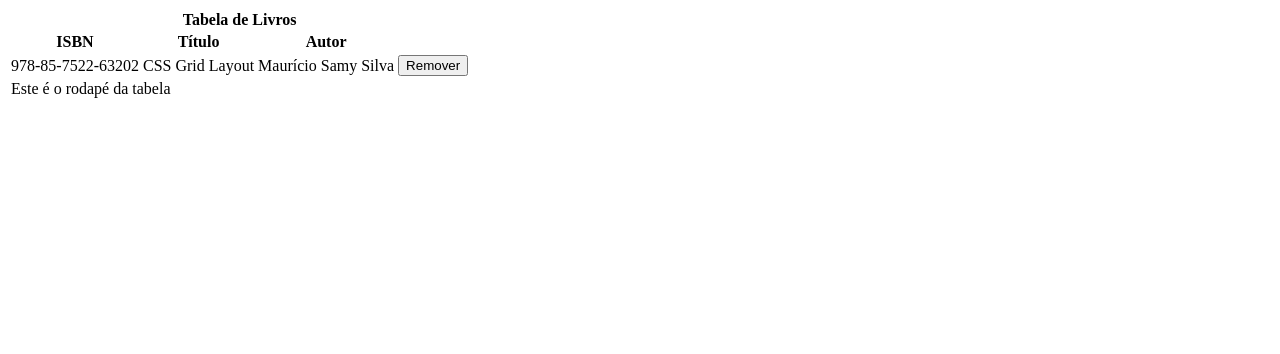
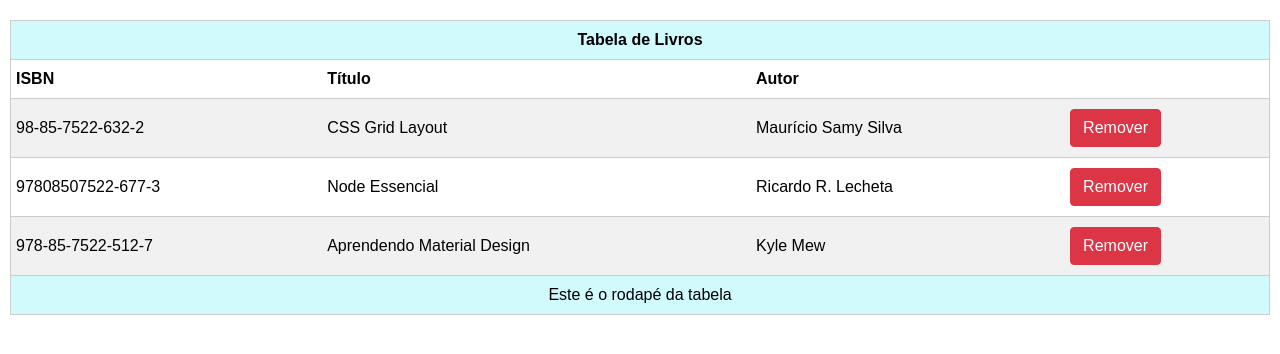
Before and after one commit to nathabonfim59/react-maujor-tabela-livros, a React (Create React App) app: page / in a window 1280 px wide. Shown: the top 354 px of the page. Built offline with nearby package versions, Linux system fonts and the light colour scheme.

Commit message:
feat(tabela): adiciona estilos e itens com base no state

```diff
--- a/src/App.js
+++ b/src/App.js
@@ -1,16 +1,39 @@
-import React from "react";
+import React, { Component } from "react";
 import TabelaHead from './componentes/TabelaHead';
 import TabelaBody from './componentes/TabelaBody';
 import TabelaFoot from './componentes/TabelaFoot';
+import "./index.css";
 
-function App() {
+class App extends Component {
+  state = {
+    livros: [
+      {
+        id: "98-85-7522-632-2",
+        titulo: "CSS Grid Layout",
+        autor: "Maurício Samy Silva",
+      },
+      {
+        id: "97808507522-677-3",
+        titulo: "Node Essencial",
+        autor: "Ricardo R. Lecheta",
+      },
+      {
+        id: "978-85-7522-512-7",
+        titulo: "Aprendendo Material Design",
+        autor: "Kyle Mew",
+      },
+    ]
+  };
+
+  render() {
     return (
       <table className="tabela">
         <TabelaHead/>
-      <TabelaBody/>
+        <TabelaBody livros={this.state.livros}/>
         <TabelaFoot/>
       </table>
     );
   }
+}
 
 export default App;
--- a/src/componentes/TabelaBody.js
+++ b/src/componentes/TabelaBody.js
@@ -1,15 +1,17 @@
 import React from "react";
 
-const TabelaBody = () => (
+const TabelaBody = props => (
   <tbody>
-    <tr>
-      <td>978-85-7522-63202</td>
-      <td>CSS Grid Layout</td>
-      <td>Maurício Samy Silva</td>
-      <td>
-        <button className="botao remover">Remover</button>
-      </td>
-    </tr>
+    { props.livros.map( (livro, index) => (
+        <tr key={ livro.id }>
+          <td>{ livro.id }</td>
+          <td>{ livro.titulo }</td>
+          <td>{ livro.autor }</td>
+          <td>
+            <button className="botao remover">Remover</button>
+          </td>
+        </tr>
+    ))}
   </tbody>
 );
 
--- /dev/null
+++ b/src/index.css
@@ -0,0 +1,64 @@
+body {
+  font: 16px sans-serif;
+  margin: 0;
+}
+.tabela {
+  border-collapse: collapse;
+  border: 1px solid #ccc;
+  width: calc(100% - 20px);
+  margin: 20px auto;
+}
+.tabela th,
+.tabela td {
+  padding: 10px 5px;
+  border-bottom: 1px solid #ccc;
+}
+thead > tr:last-child {
+  text-align: left;
+}
+thead > tr:first-child {
+  background: #d1fafd;
+}
+tbody > tr:nth-child(2n-1) {
+  background: #f1f1f1;
+}
+tfoot > tr {
+  text-align: center;
+  background: #d1fafd;
+}
+.botao {
+  display: inline-block;
+  font-weight: 400;
+  color: #212529;
+  text-align: center;
+  vertical-align: middle;
+  cursor: pointer;
+  background-color: transparent;
+  border: 1px solid transparent;
+  padding: 0.375rem 0.75rem;
+  font-size: 1rem;
+  line-height: 1.5;
+  border-radius: 0.25rem;
+  transition: color 0.15s ease-in-out, background-color 0.15s ease-in-out,
+    border-color 0.15s ease-in-out, box-shadow 0.15s ease-in-out;
+}
+.remover {
+  color: #fff;
+  background-color: #dc3545;
+  border-color: #dc3545;
+}
+.remover:hover {
+  color: #fff;
+  background-color: #c82333;
+  border-color: #bd2130;
+}
+.editar {
+  color: #fff;
+  background-color: #007bff;
+  border-color: #007bff;
+}
+.editar:hover {
+  color: #fff;
+  background-color: #0069d9;
+  border-color: #0062cc;
+}
```
Lines whose indentation alone changed are shown as unchanged.
